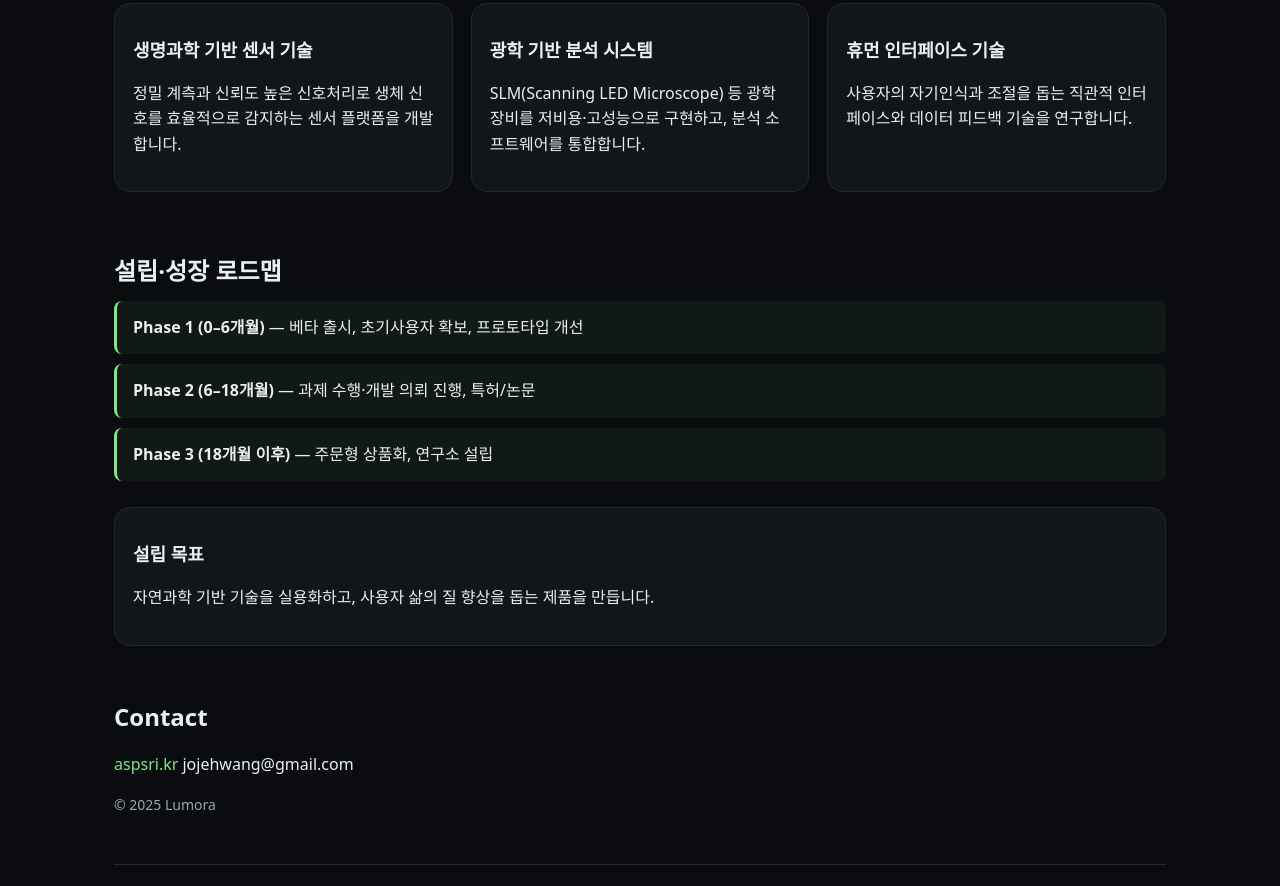
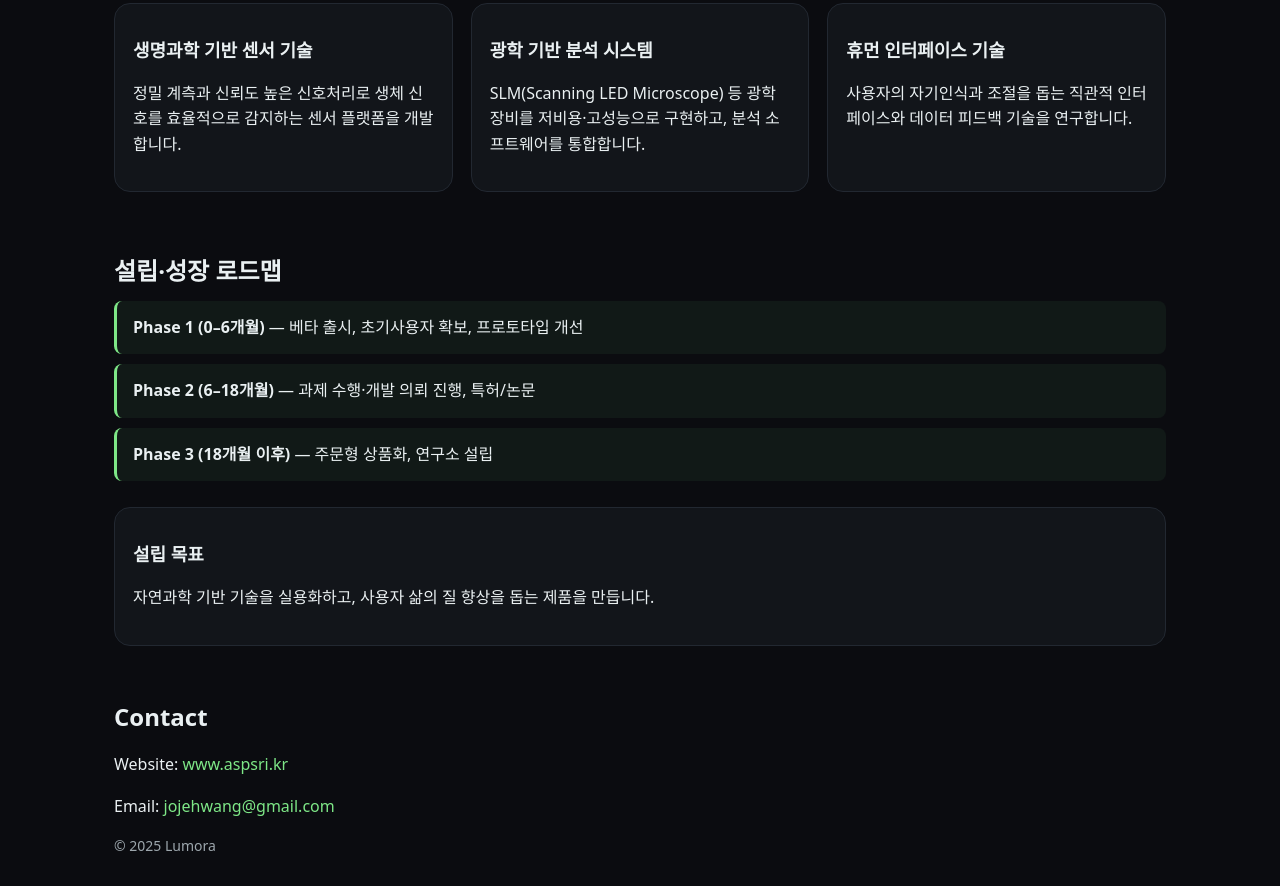
Before and after one commit to lumora2025/landing-page, a plain HTML site: page index.html in a window 1280 px wide. Shown: the part 651-1537 px from the top of the page. Drawn offline with Linux system fonts and the light colour scheme.

Commit message:
update contact info format

```diff
--- a/index.html
+++ b/index.html
@@ -136,7 +136,8 @@
 
     <section id="contact" style="padding:32px 0 8px">
       <h2>Contact</h2>
-      <p class="muted"><a href="https://aspsri.kr">aspsri.kr</a> jojehwang@gmail.com </p>
+      <p class="muted">Website: <a href="https://www.aspsri.kr">www.aspsri.kr</a> </p>
+      <p class="muted">Email: <a href="mailto:jojehwang@gmail.com">jojehwang@gmail.com</a> </p>
       <div style="margin-top:8px;color:var(--muted);font-size:14px">© <span id="y"></span> Lumora</div>
     </section>
 
```
